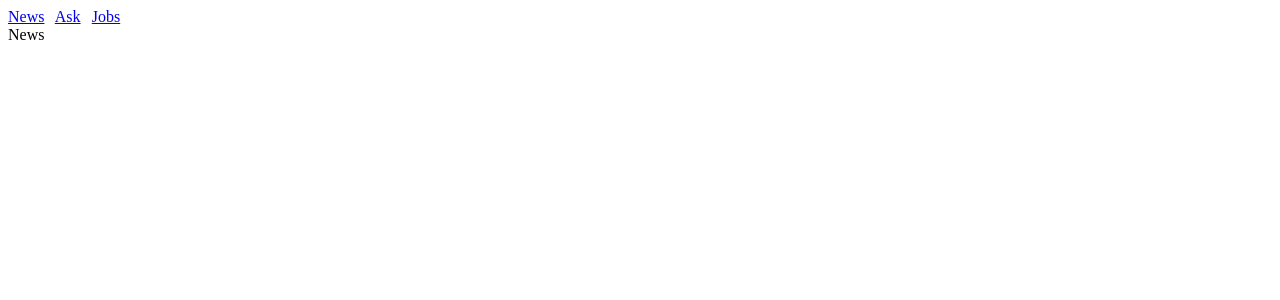
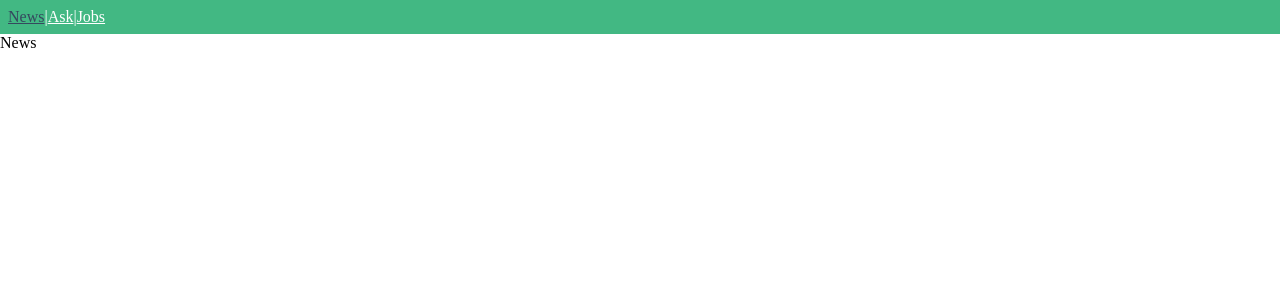
Before and after one commit to jinyoung1018/vue-advanced, a Vue app in the folder vue-news/: page /news in a window 1280 px wide. Shown: the top 300 px of the page. Built offline with nearby package versions, Linux system fonts and the light colour scheme.

Commit message:
툴바 라우터 링크 스타일링

```diff
--- a/vue-news/src/App.vue
+++ b/vue-news/src/App.vue
@@ -19,5 +19,9 @@ export default {
 </script>
 
 <style>
+body{
+  padding: 0;
+  margin: 0;
 
+}
 </style>
--- a/vue-news/src/components/ToolBar.vue
+++ b/vue-news/src/components/ToolBar.vue
@@ -7,15 +7,19 @@
   </div>
 </template>
 
-<script>
-export default {
-
-}
-</script>
-
 <style scoped>
 .header{
-    color: white
+    color: white;
+    background-color: #42b883;
+    display: flex;
+    padding: 8px;
+}
+.header .router-link-exact-active{
+    color: #35495e;
+}
+
+.header a{
+    color:white;
 }
 
 </style>
```
